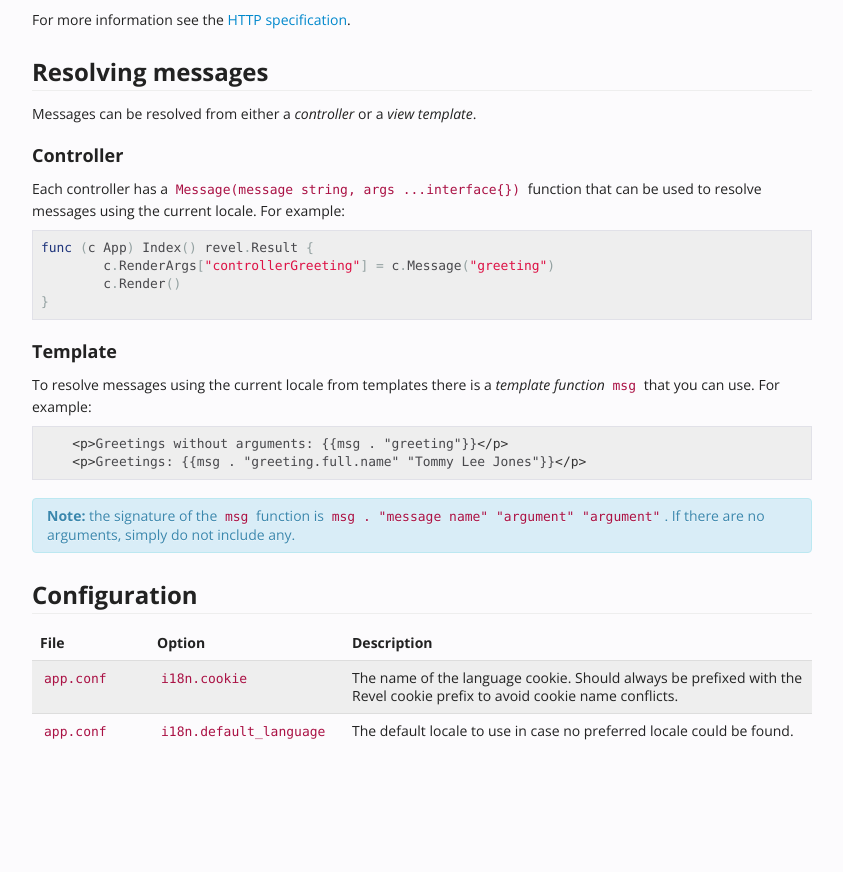
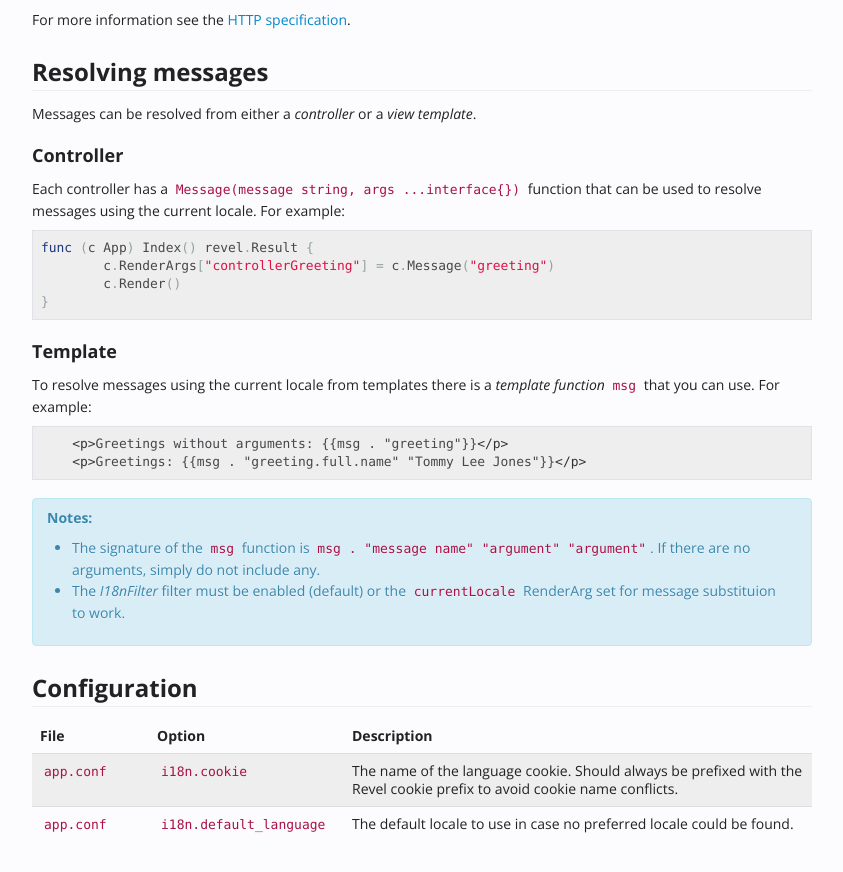
Before and after one commit to revel/revel.github.io, a Jekyll site: the page built from manual/i18n-messages.md, in a window 1280 px wide and 900 px high, scrolled down 3996 px. Shown: the top 872 px of the window, without its empty margins (298-1141 px from the left). Built offline with Jekyll 4.4.1, drawn with Linux system fonts in a browser that asks for light colours; before the commit the page ends 4803 px from its top, so only the background shows below that; some of the changed text lies outside the part shown.

Commit message:
Update i18n-messages.md
Added a note of the requirement for the I18nFilter in order for template messages to work. I spent some time digging trying to find why my messages were appearing blank. This was because I had disabled the filter and so was not setting the currentLocale render arg.
I wonder if the default behavior (template.go#L125) should be changed to return an unknown string ("??? %s ???") instead of blank?

```diff
--- a/manual/i18n-messages.md
+++ b/manual/i18n-messages.md
@@ -215,7 +215,12 @@ To resolve messages using the current locale from templates there is a *template
     &#x3c;p&#x3e;Greetings: &#x7b;&#x7b;msg . "greeting.full.name" "Tommy Lee Jones"&#x7d;&#x7d;&#x3c;/p&#x3e;
 </pre>
 
-<div class="alert alert-info"><strong>Note:</strong> the signature of the <code>msg</code> function is <code>msg . "message name" "argument" "argument"</code>. If there are no arguments, simply do not include any.</div>
+<div class="alert alert-info"><p><strong>Notes:</strong></p>
+    <ul>
+        <li>The signature of the <code>msg</code> function is <code>msg . "message name" "argument" "argument"</code>. If there are no arguments, simply do not include any.</li>
+        <li>The <em>I18nFilter</em> filter must be enabled (default) or the <code>currentLocale</code> RenderArg set for message substituion to work.</li>
+    </ul>
+</div>
 
 ## Configuration
 
```
Also changed, not shown: other parts of manual/i18n-messages.md (+1 -1 lines).
